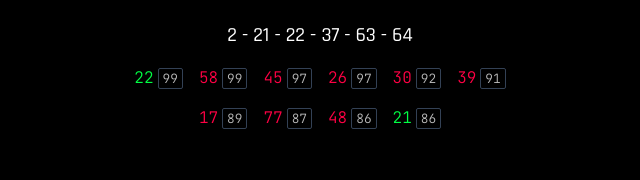
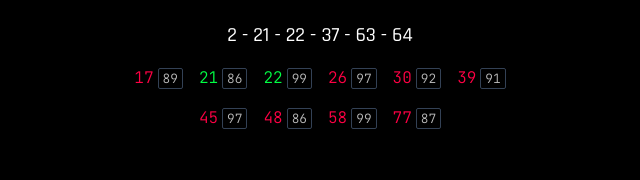
Before and after one commit to clodi-tech/enalotto, a Next.js app: page / in a window 1280 px wide. Shown: the part 385-565 px from the top of the page, without its empty margins (320-960 px from the left). Built offline with nearby package versions, Linux system fonts and the light colour scheme.

Commit message:
reorder latest

```diff
--- a/app/page.tsx
+++ b/app/page.tsx
@@ -24,7 +24,7 @@ function generateScores(numbers: number[], minScore: number, maxScore: number) {
 
 export default function Home() {
   const latestNumbers = generateRandomNumbers(top, 90);
-  const latest = generateScores(latestNumbers, 85, 99).sort((a, b) => b.score - a.score);
+  const latest = generateScores(latestNumbers, 85, 99).sort((a, b) => a.number - b.number);
 
   const winners = generateRandomNumbers(6, 90).sort((a, b) => a - b);
 
```
